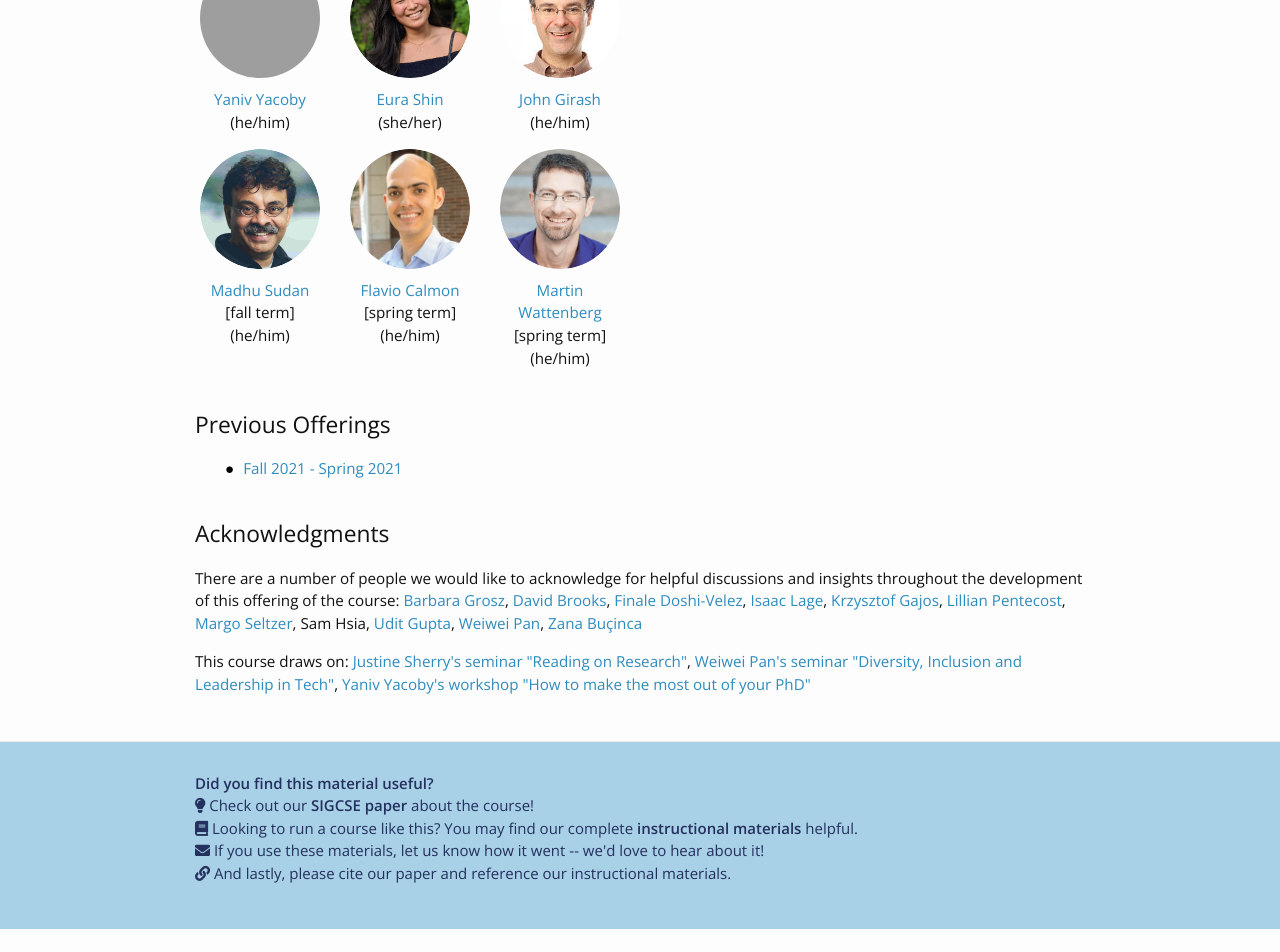
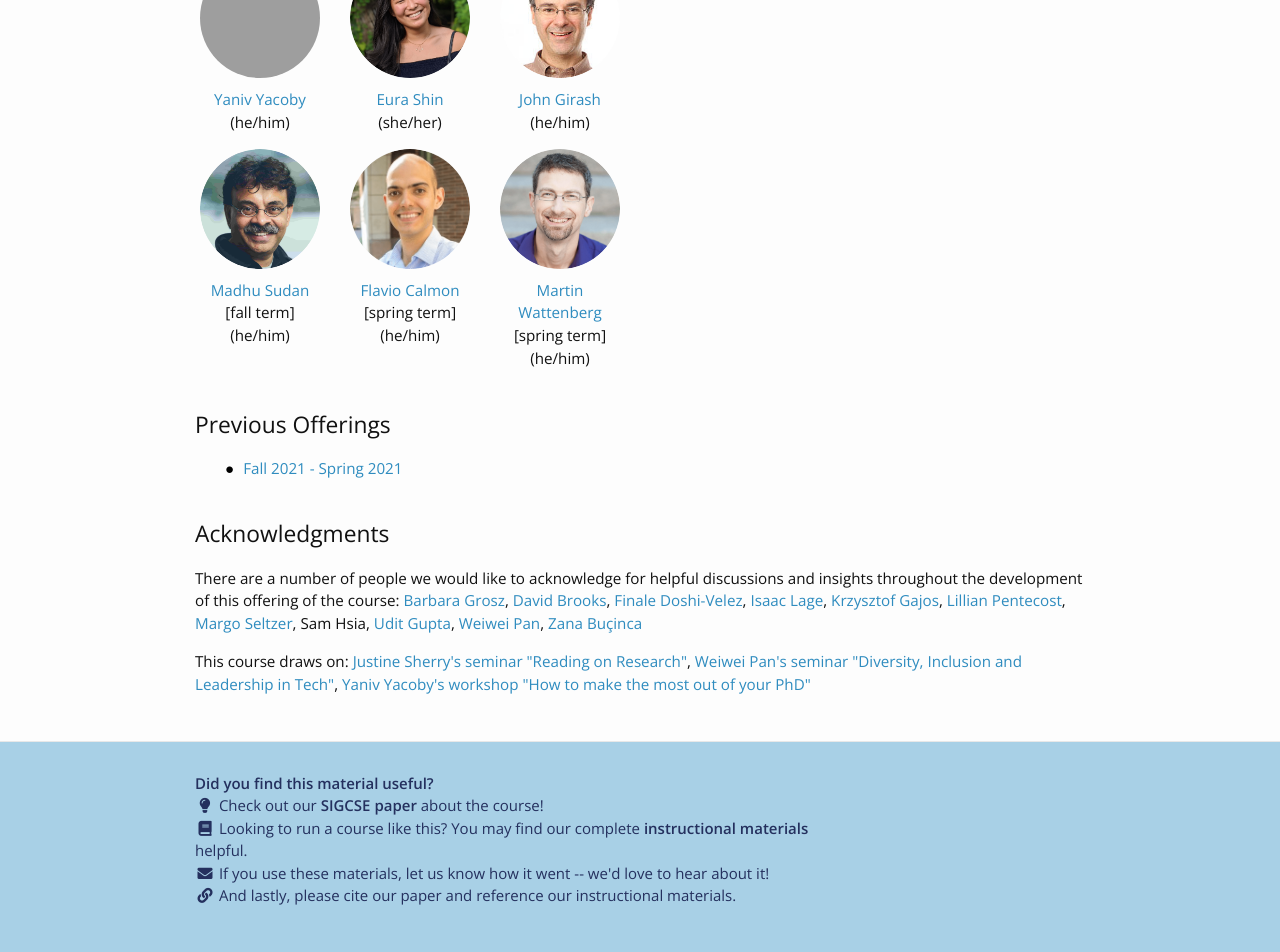
Before and after one commit to yanivyacoby/harvard-cs290, a Jekyll site: the page built from index.md, in a window 1280 px wide. Shown: the part 2081-3033 px from the top of the page. Built offline with Jekyll 4.4.1, drawn with Linux system fonts in a browser that asks for light colours; nearby versions of some CDN libraries; before the commit the page ends 3010 px from its top, so only the background shows below that; grey boxes are pictures that could not be loaded.

Commit message:
Update footer.html

```diff
--- a/_includes/footer.html
+++ b/_includes/footer.html
@@ -10,13 +10,13 @@
         <div class="site-footer-text">
           <strong>Did you find this material useful?</strong>
           <br/>
-          <i class="fas fa-lightbulb"></i> Check out our <a href="https://arxiv.org/abs/2208.12650" target="_blank" rel="noopener noreferrer" style="color: #24305e;"><strong> SIGCSE paper</strong></a> about the course!
+          <i class="fas fa-lightbulb footer-icons"></i> Check out our <a href="https://arxiv.org/abs/2208.12650" target="_blank" rel="noopener noreferrer" style="color: #24305e;"><strong> SIGCSE paper</strong></a> about the course!
           <br/>
-          <i class="fas fa-book"></i> Looking to run a course like this? You may find our complete <a href="https://yanivyacoby.github.io/harvard-cs290-teaching-materials/" target="_blank" rel="noopener noreferrer" style="color: #24305e;"><strong> instructional materials</strong></a> helpful.
+          <i class="fas fa-book footer-icons"></i> Looking to run a course like this? You may find our complete <a href="https://yanivyacoby.github.io/harvard-cs290-teaching-materials/" target="_blank" rel="noopener noreferrer" style="color: #24305e;"><strong> instructional materials</strong></a> helpful.
           <br/>
-          <i class="fas fa-envelope"></i> If you use these materials, let us know how it went -- we'd love to hear about it!
+          <i class="fas fa-envelope footer-icons"></i> If you use these materials, let us know how it went -- we'd love to hear about it!
           <br/>
-          <i class="fas fa-link"></i> And lastly, please cite our paper and reference our instructional materials.
+          <i class="fas fa-link footer-icons"></i> And lastly, please cite our paper and reference our instructional materials.
         </div>
 
       </div>
```
